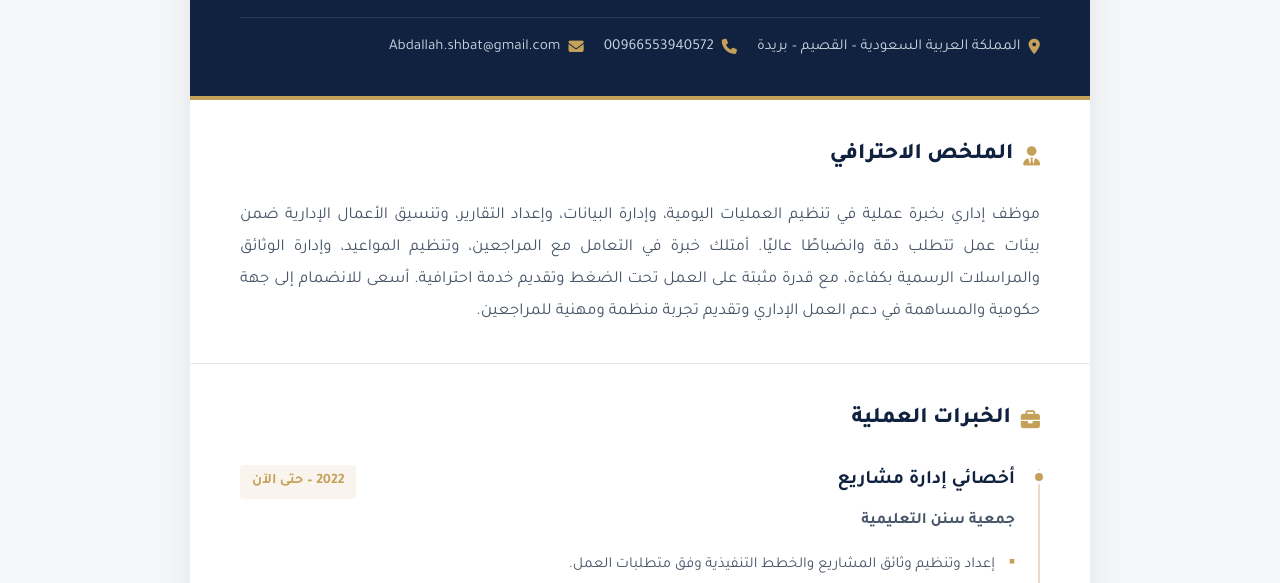
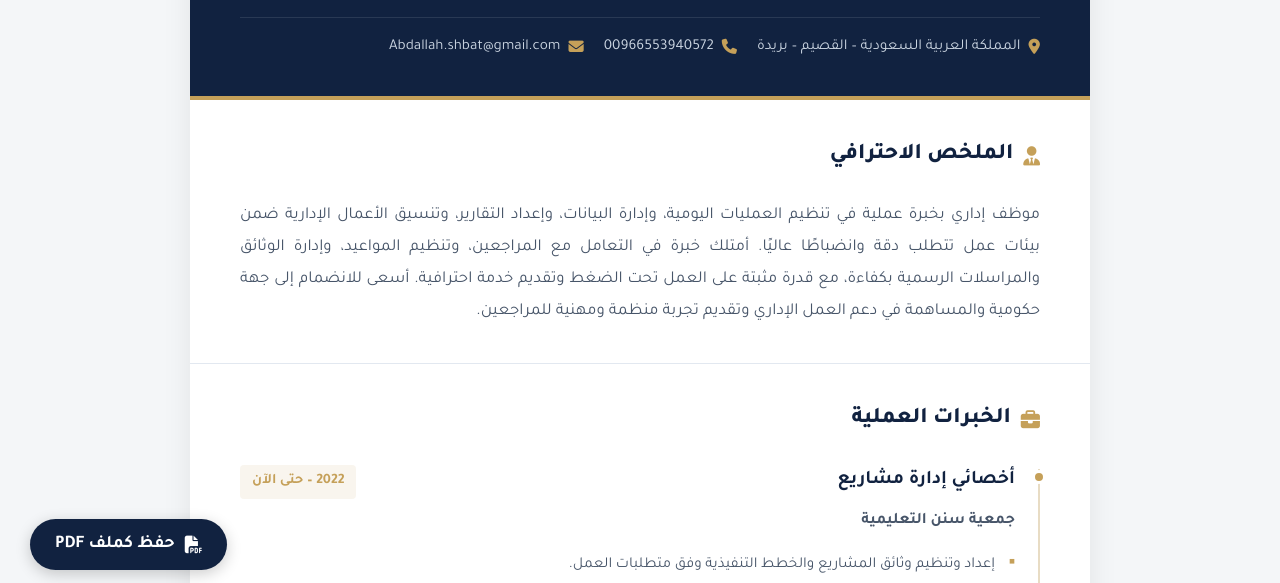
Before and after one commit to abdallahshbat/Abdallah-Mohammed-shabat, a plain HTML site: page index.html in a window 1280 px wide. Shown: the part 200-783 px from the top of the page. Drawn offline with Linux system fonts and the light colour scheme.

Commit message:
Update index.html

```diff
--- a/index.html
+++ b/index.html
@@ -348,6 +348,32 @@
         /* =========================================
            11. التجاوب مع الجوال والطباعة
            ========================================= */
+        /* تصميم زر الطباعة */
+        .print-btn {
+            position: fixed;
+            bottom: 30px;
+            left: 30px;
+            background-color: var(--navy-dark);
+            color: #fff;
+            border: none;
+            padding: 15px 25px;
+            border-radius: 50px;
+            font-size: 1.1rem;
+            font-weight: 700;
+            cursor: pointer;
+            box-shadow: 0 4px 15px rgba(0,0,0,0.2);
+            transition: all 0.3s ease;
+            z-index: 1000;
+            display: flex;
+            align-items: center;
+            gap: 10px;
+        }
+
+        .print-btn:hover {
+            background-color: var(--gold-primary);
+            transform: translateY(-3px);
+        }
+
         @media (max-width: 768px) {
             body { padding: 10px; }
             .header, .section { padding: 25px 20px; }
@@ -358,9 +384,12 @@
 
         /* تحسينات عند طباعة الصفحة (لتقديمها ورقياً) */
         @media print {
+            .print-btn { display: none !important; } /* إخفاء الزر عند الطباعة */
             body {
                 background-color: #fff;
                 padding: 0;
+                -webkit-print-color-adjust: exact; /* إجبار المتصفح على طباعة الألوان */
+                print-color-adjust: exact;
             }
             .cv-container {
                 box-shadow: none;
@@ -379,6 +408,11 @@
     </style>
 </head>
 <body>
+
+    <!-- زر الطباعة / الحفظ كـ PDF -->
+    <button class="print-btn" onclick="window.print()">
+        <i class="fa-solid fa-file-pdf"></i> حفظ كملف PDF
+    </button>
 
     <div class="cv-container">
 
```
